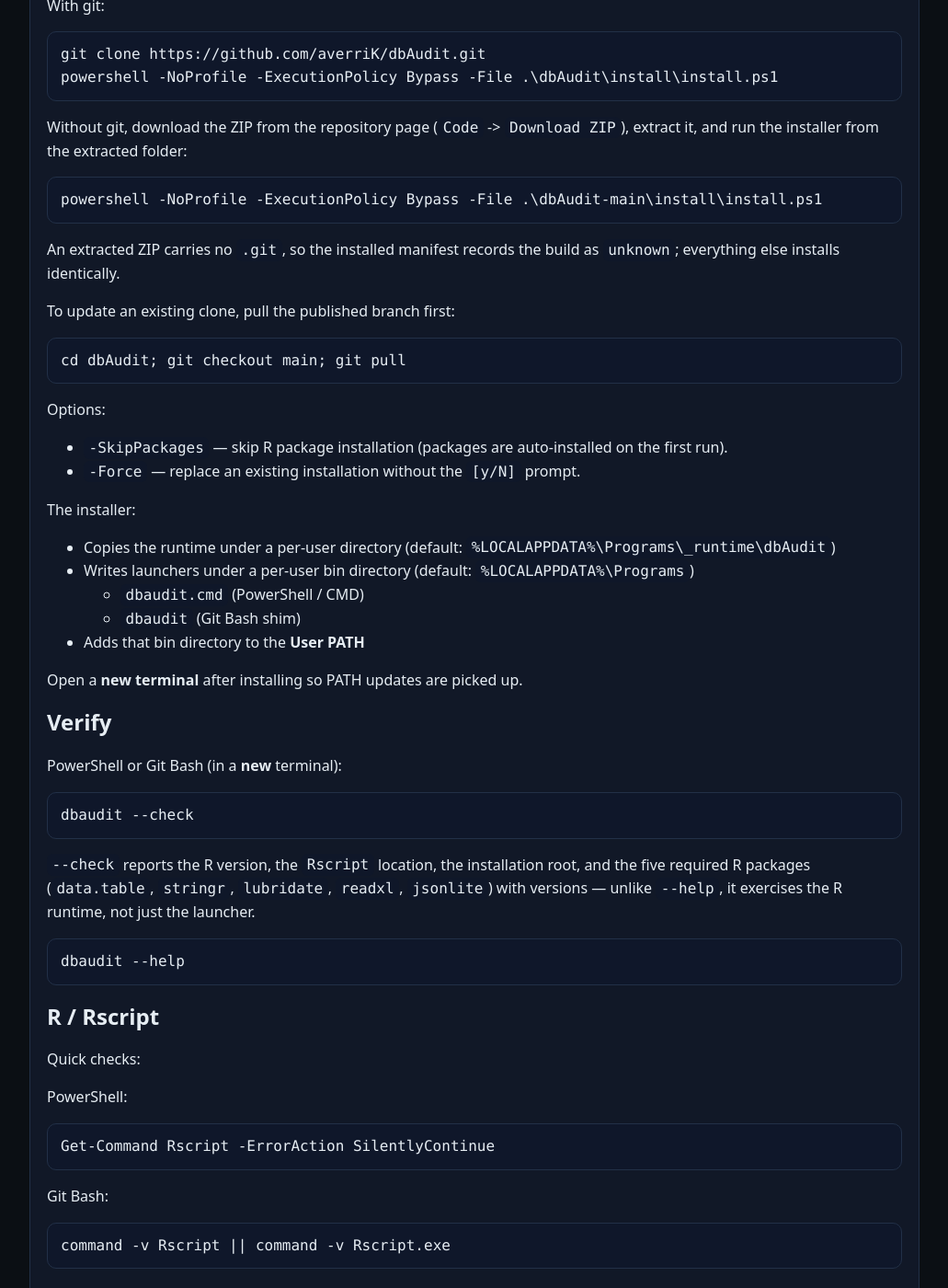
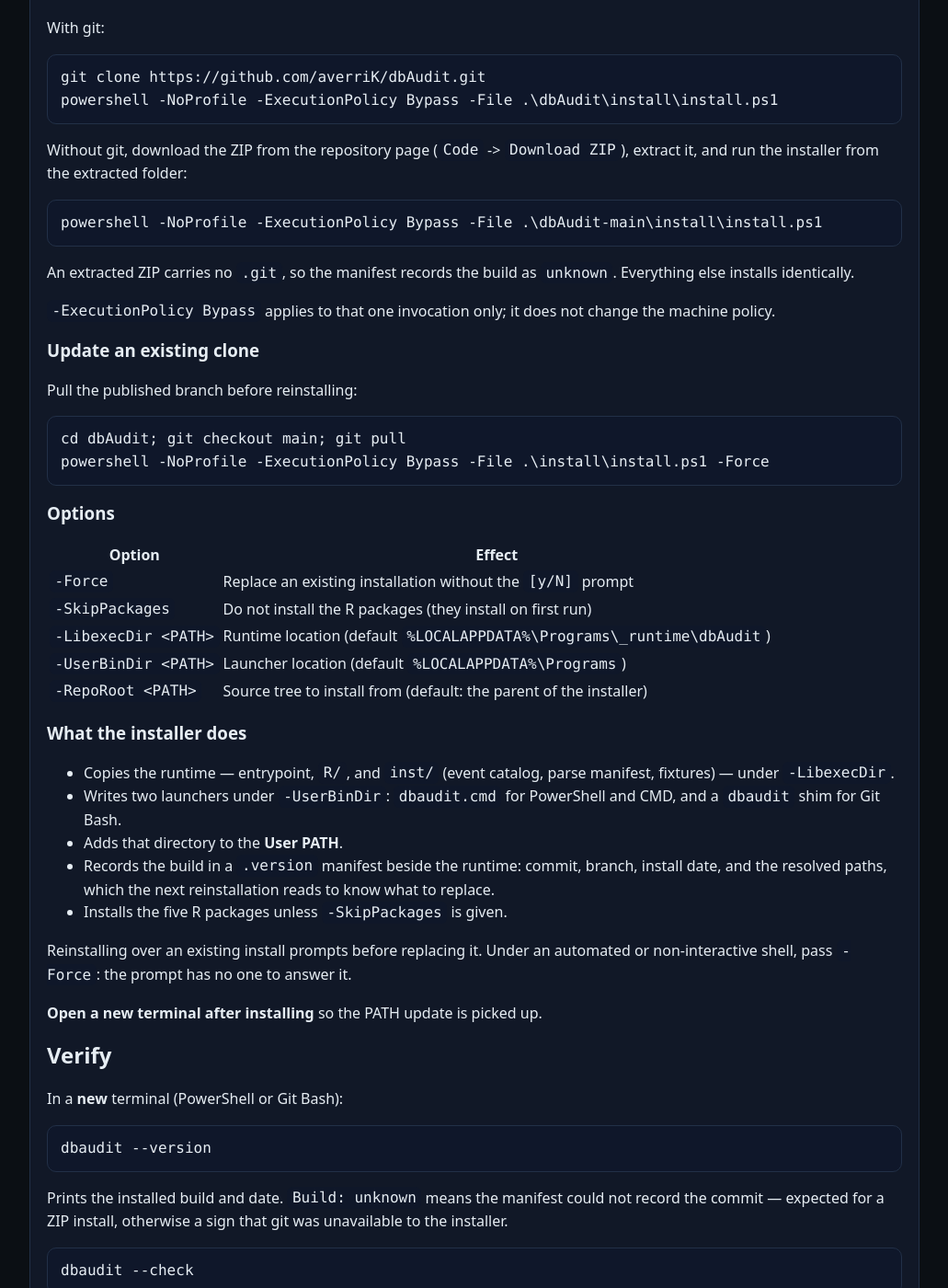
Before and after one commit to averriK/dbAudit, a Jekyll site: the page built from docs/windows.md, in a window 1280 px wide and 1400 px high, scrolled down 308 px. Shown: the whole window at 92% size, without its empty margins (124-1155 px from the left). Built offline with Jekyll 4.4.1, drawn with Linux system fonts in a browser that asks for light colours; some of the changed text lies outside the part shown.

Commit message:
Rewrite the Windows installation page for what the installer does
The page documented two of the installer's five parameters and left the
rest of its behaviour implicit. It now states the per-user, no-admin
contract up front, tabulates every parameter against the script's own
param block, describes what the installer copies and records, and gives
the update sequence and the non-interactive caveat.

It also covers what actually strands Windows users: R installs without
adding itself to the PATH, and a second copy of R keeps its own package
library, so an R that is present but unresolvable must be put on the
PATH rather than reinstalled. Data roots on shared drives get their own
note, since the log writer degrades there by design.

````diff
--- a/docs/windows.md
+++ b/docs/windows.md
@@ -6,12 +6,15 @@
 
 # Windows
 
-dbaudit installs via **PowerShell** and runs via `Rscript` at runtime. It requires **R >= 4.1.0**; the installer verifies the version and aborts below 4.1.
+dbaudit installs with **PowerShell** and runs through `Rscript`. The install
+is **per-user and needs no administrator rights**: the runtime, the
+launchers, and the PATH entry all live under your own profile.
+
+R itself is a separate prerequisite — see [R and Rscript](#r-and-rscript)
+below. The installer verifies the version and stops below **R 4.1.0**; it
+does not install R.
 
 ## Install
-
-Administrator rights are **not** required: the runtime, the launchers, and
-the PATH entry are all per-user.
 
 With git:
 
@@ -28,47 +31,79 @@
 powershell -NoProfile -ExecutionPolicy Bypass -File .\dbAudit-main\install\install.ps1
 ```
 
-An extracted ZIP carries no `.git`, so the installed manifest records the
-build as `unknown`; everything else installs identically.
+An extracted ZIP carries no `.git`, so the manifest records the build as
+`unknown`. Everything else installs identically.
 
-To update an existing clone, pull the published branch first:
+`-ExecutionPolicy Bypass` applies to that one invocation only; it does not
+change the machine policy.
+
+### Update an existing clone
+
+Pull the published branch before reinstalling:
 
 ```powershell
 cd dbAudit; git checkout main; git pull
+powershell -NoProfile -ExecutionPolicy Bypass -File .\install\install.ps1 -Force
 ```
 
-Options:
+### Options
 
-- `-SkipPackages` — skip R package installation (packages are auto-installed on the first run).
-- `-Force` — replace an existing installation without the `[y/N]` prompt.
+| Option | Effect |
+|---|---|
+| `-Force` | Replace an existing installation without the `[y/N]` prompt |
+| `-SkipPackages` | Do not install the R packages (they install on first run) |
+| `-LibexecDir <PATH>` | Runtime location (default `%LOCALAPPDATA%\Programs\_runtime\dbAudit`) |
+| `-UserBinDir <PATH>` | Launcher location (default `%LOCALAPPDATA%\Programs`) |
+| `-RepoRoot <PATH>` | Source tree to install from (default: the parent of the installer) |
 
-The installer:
+### What the installer does
 
-- Copies the runtime under a per-user directory (default: `%LOCALAPPDATA%\Programs\_runtime\dbAudit`)
-- Writes launchers under a per-user bin directory (default: `%LOCALAPPDATA%\Programs`)
-  - `dbaudit.cmd` (PowerShell / CMD)
-  - `dbaudit` (Git Bash shim)
-- Adds that bin directory to the **User PATH**
+- Copies the runtime — entrypoint, `R/`, and `inst/` (event catalog, parse
+  manifest, fixtures) — under `-LibexecDir`.
+- Writes two launchers under `-UserBinDir`: `dbaudit.cmd` for PowerShell and
+  CMD, and a `dbaudit` shim for Git Bash.
+- Adds that directory to the **User PATH**.
+- Records the build in a `.version` manifest beside the runtime: commit,
+  branch, install date, and the resolved paths, which the next
+  reinstallation reads to know what to replace.
+- Installs the five R packages unless `-SkipPackages` is given.
 
-Open a **new terminal** after installing so PATH updates are picked up.
+Reinstalling over an existing install prompts before replacing it. Under an
+automated or non-interactive shell, pass `-Force`: the prompt has no one to
+answer it.
+
+**Open a new terminal after installing** so the PATH update is picked up.
 
 ## Verify
 
-PowerShell or Git Bash (in a **new** terminal):
+In a **new** terminal (PowerShell or Git Bash):
+
+```powershell
+dbaudit --version
+```
+
+Prints the installed build and date. `Build: unknown` means the manifest
+could not record the commit — expected for a ZIP install, otherwise a sign
+that git was unavailable to the installer.
 
 ```powershell
 dbaudit --check
 ```
 
-`--check` reports the R version, the `Rscript` location, the installation root, and the five required R packages (`data.table`, `stringr`, `lubridate`, `readxl`, `jsonlite`) with versions — unlike `--help`, it exercises the R runtime, not just the launcher.
+Reports the R version, the `Rscript` location, the installation root, and
+the five required packages (`data.table`, `stringr`, `lubridate`, `readxl`,
+`jsonlite`) with their versions. Unlike `--help`, it exercises the R
+runtime, not just the launcher.
 
-```powershell
-dbaudit --help
-```
+## R and Rscript
 
-## R / Rscript
+dbaudit does not install R. Install it from CRAN
+(<https://cran.r-project.org/bin/windows/base/>) before running the
+installer.
 
-Quick checks:
+The CRAN installer does **not** add R to the PATH by default. dbaudit
+resolves `Rscript` through the PATH at run time, so an R that is installed
+but absent from the PATH looks missing. Check it:
 
 PowerShell:
 
@@ -82,8 +117,32 @@
 command -v Rscript || command -v Rscript.exe
 ```
 
+If nothing is returned, add the `bin` directory of your R installation
+(typically `C:\Program Files\R\R-<version>\bin`) to the User PATH, open a
+new terminal, and check again. Do **not** install a second copy of R: two
+installations keep separate package libraries, so packages installed by one
+are invisible to the other.
+
+## Data on shared or network drives
+
+Keep the data root on a local disk. On a shared filesystem — a mapped
+network drive, a synchronised folder, or a virtual-machine share — the log
+writer can hit transient sharing violations. The run survives them and
+reports how many records the log is missing, but the log is then
+incomplete.
+
 ## Uninstall
 
 ```powershell
 powershell -NoProfile -ExecutionPolicy Bypass -File .\dbAudit\install\uninstall.ps1
 ```
+
+Removes the runtime and both launchers. The bin directory stays on the User
+PATH unless you pass `-RemoveUserBinFromPath`; other tools may rely on it.
+Use `-LibexecDir` and `-UserBinDir` if the install used non-default paths.
+
+## Troubleshooting
+
+See [Troubleshooting]({{ "/docs/troubleshooting/" | relative_url }}) for
+`command not found`, `Build: unknown`, execution-policy errors, and the
+historical parse failures and their fixes.
````
